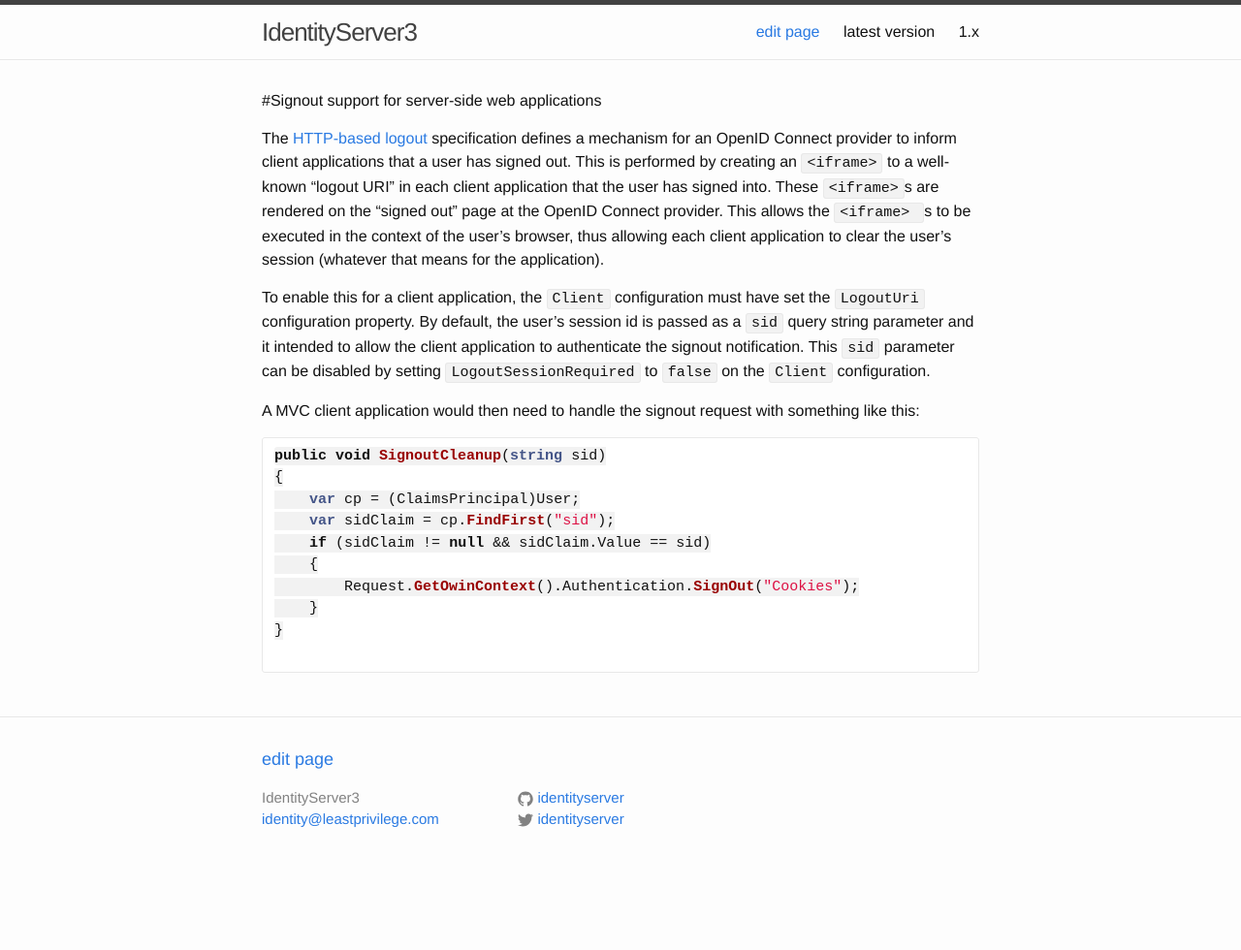
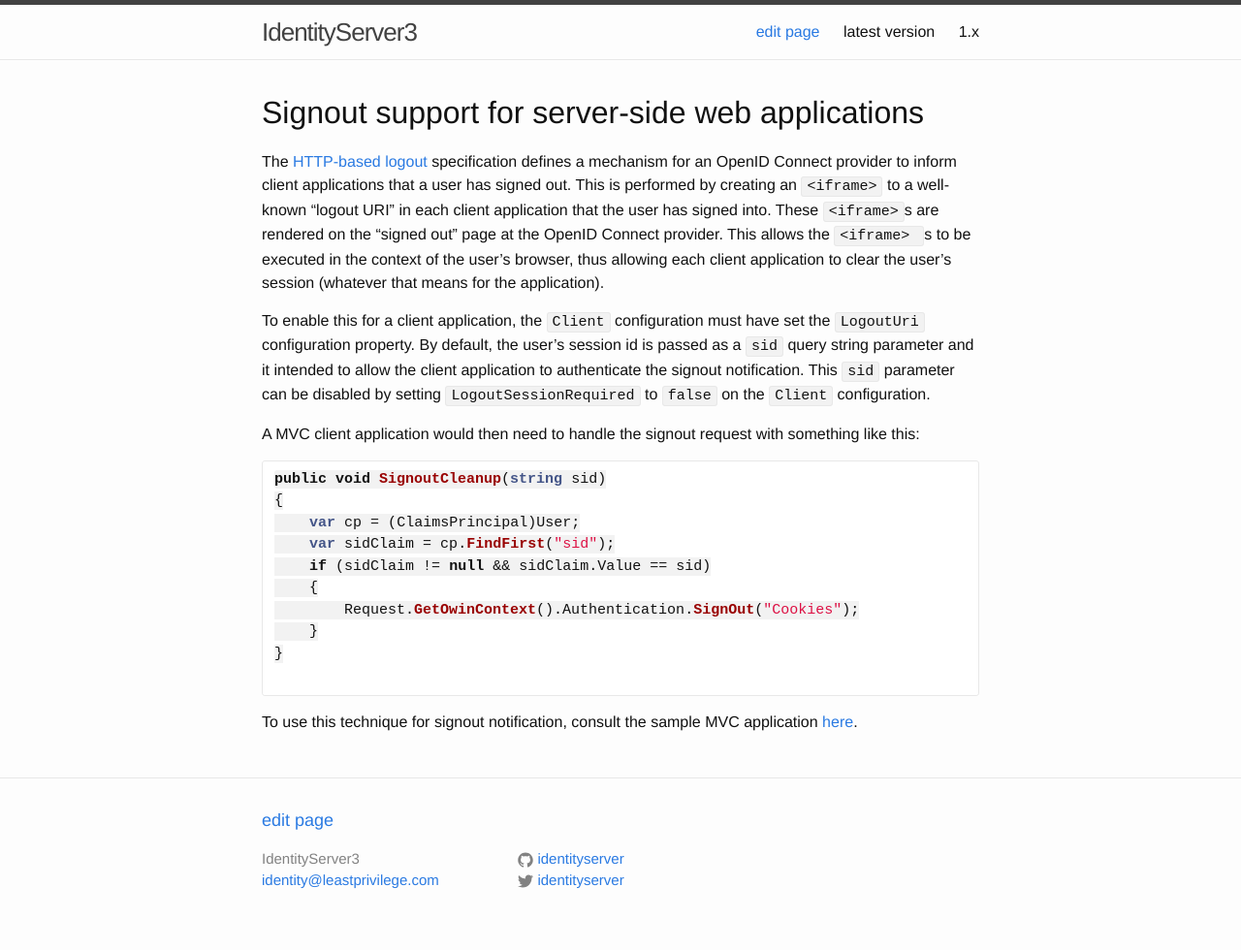
Before and after one commit to IdentityServer/Documentation, a Jekyll site: the page built from docsv2/advanced/signout-http.md, in a window 1280 px wide. Shown: the whole page at 97% size. Built offline with Jekyll 4.4.1, drawn with Linux system fonts in a browser that asks for light colours; before the commit the page ends 917 px from its top, so only the background shows below that.

Commit message:
Update signout-http.md

````diff
--- a/docsv2/advanced/signout-http.md
+++ b/docsv2/advanced/signout-http.md
@@ -2,7 +2,7 @@
 layout: docs-default
 ---
 
-#Signout support for server-side web applications
+# Signout support for server-side web applications
 
 The [HTTP-based logout](https://openid.net/specs/openid-connect-logout-1_0.html) specification defines a mechanism for an OpenID Connect provider to inform client applications that a user has signed out. This is performed by creating an `<iframe>` to a well-known "logout URI" in each client application that the user has signed into. These `<iframe>`s are rendered on the "signed out" page at the OpenID Connect provider. This allows the `<iframe>
     `s to be executed in the context of the user's browser, thus allowing each client application to clear the user's session (whatever that means for the application).
@@ -23,3 +23,5 @@
 }
 
 ```
+
+To use this technique for signout notification, consult the sample MVC application [here](https://github.com/IdentityServer/IdentityServer3.Samples/blob/master/source/Clients/MVC%20OWIN%20Client/Controllers/HomeController.cs#L36).
````
